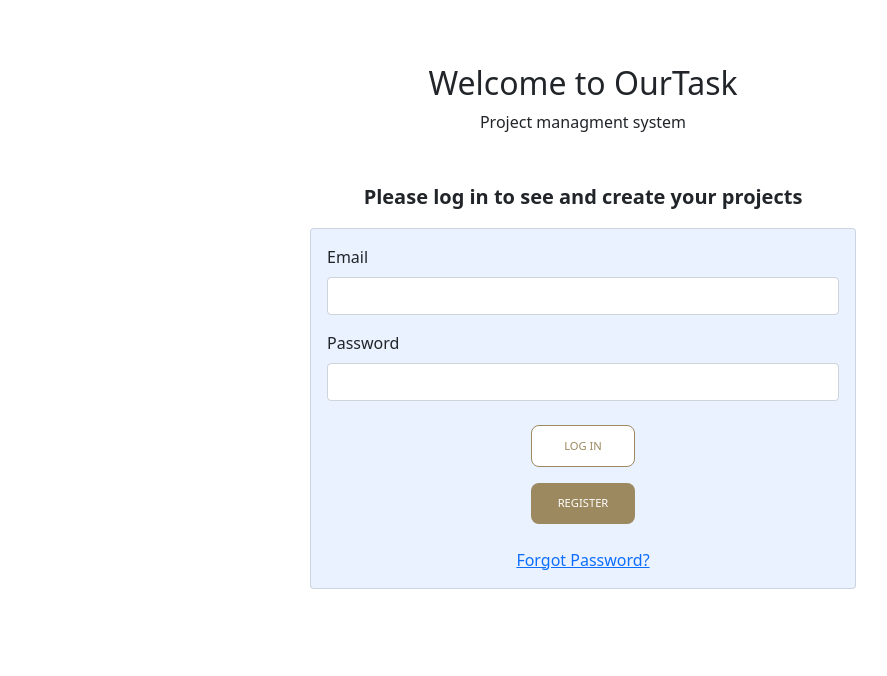
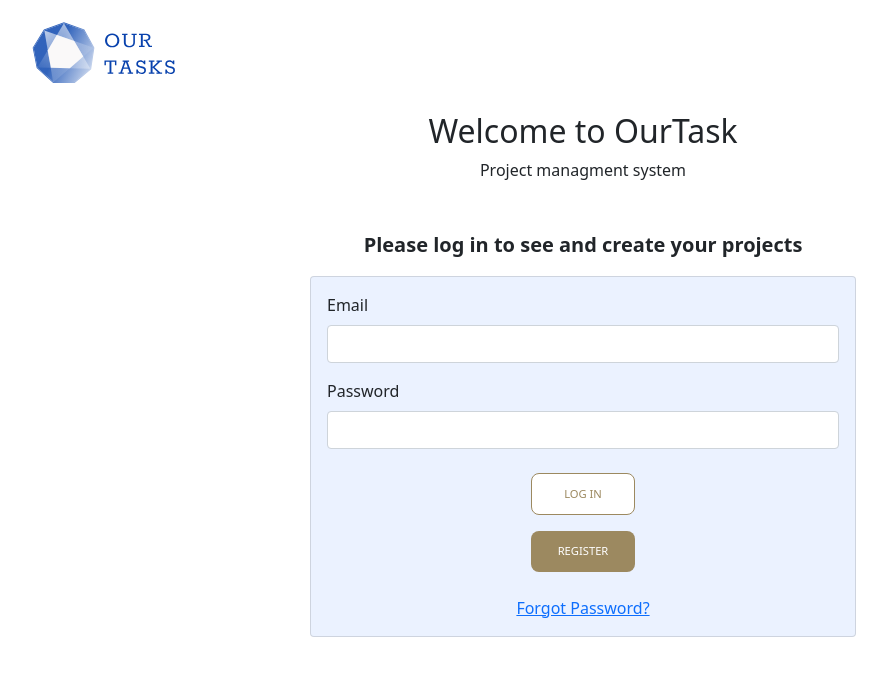
Before and after one commit to Sagva/our-tasks, a React (Create React App) app: page /login in a window 1280 px wide. Shown: the top 676 px of the page, without its empty margins (57-944 px from the left). Built offline with nearby package versions, Linux system fonts and the light colour scheme; no server answers.

Commit message:
Added Navbar

```diff
--- a/src/App.js
+++ b/src/App.js
@@ -7,10 +7,12 @@ import LoginPage from "./pages/Authentication/LoginPage";
 import SignupPage from "./pages/Authentication/SignupPage";
 import ForgotPasswordPage from "./pages/Authentication/ForgotPasswordPage";
 import LogoutPage from "./pages/Authentication/LogoutPage";
+import Navbar from "./components/Navbar";
 
 function App() {
   return (
     <div className="App">
+      <Navbar />
       <Container id="App" className="py-3">
         <Routes>
           <Route path="/" element={<Home />} />
--- /dev/null
+++ b/src/components/Navbar.jsx
@@ -0,0 +1,47 @@
+import React from "react";
+import { Link, NavLink } from "react-router-dom";
+import Container from "react-bootstrap/Container";
+import Nav from "react-bootstrap/Nav";
+import Navbar from "react-bootstrap/Navbar";
+import { useAuthContext } from "../contexts/AuthContext";
+import logoName from "../assets/svg/logoName.svg";
+import { NavDropdown } from "react-bootstrap";
+
+const Navigation = () => {
+  const { currentUser } = useAuthContext();
+  return (
+    <Navbar expand="md">
+      <Container>
+        <Link to={`/`} className="navbar-brand">
+          <img src={logoName} alt="logo" style={{ width: 150 }} />
+        </Link>
+
+        <Navbar.Toggle aria-controls="basic-navbar-nav" />
+        <Navbar.Collapse id="basic-navbar-nav">
+          <Nav className="ms-auto">
+            {currentUser && (
+              <>
+                <NavDropdown
+                  variant="dark"
+                  title={currentUser.displayName || currentUser.email}
+                  id="basic-nav-dropdown"
+                >
+                  {/* <NavLink to={`/update-profile`} className="dropdown-item">
+                    Update Profile
+                  </NavLink>
+
+                  <NavDropdown.Divider /> */}
+                  <NavLink to={`/logout`} className="dropdown-item">
+                    Log Out
+                  </NavLink>
+                </NavDropdown>
+              </>
+            )}
+          </Nav>
+        </Navbar.Collapse>
+      </Container>
+    </Navbar>
+  );
+};
+
+export default Navigation;
--- a/src/pages/Authentication/LoginPage.jsx
+++ b/src/pages/Authentication/LoginPage.jsx
@@ -1,5 +1,5 @@
 import React, { useRef, useState } from "react";
-import { Row, Col, Form, Button, Card, Alert } from "react-bootstrap";
+import { Row, Col, Form, Card, Alert } from "react-bootstrap";
 import { Link, useNavigate } from "react-router-dom";
 import { useAuthContext } from "../../contexts/AuthContext";
 import * as S from "./style";
@@ -31,7 +31,7 @@ const LoginPage = () => {
     <>
       <Row>
         <Col md={{ span: 6, offset: 3 }}>
-          <div className="text-center pt-5">
+          <div className="text-center">
             <h2>Welcome to OurTask</h2>
             <span>Project managment system</span>
             <p className="pt-5 fw-bold fs-5">
```
Also changed, not shown: src/assets/images/logoName.png (added), src/assets/svg/logoName.svg (added).
